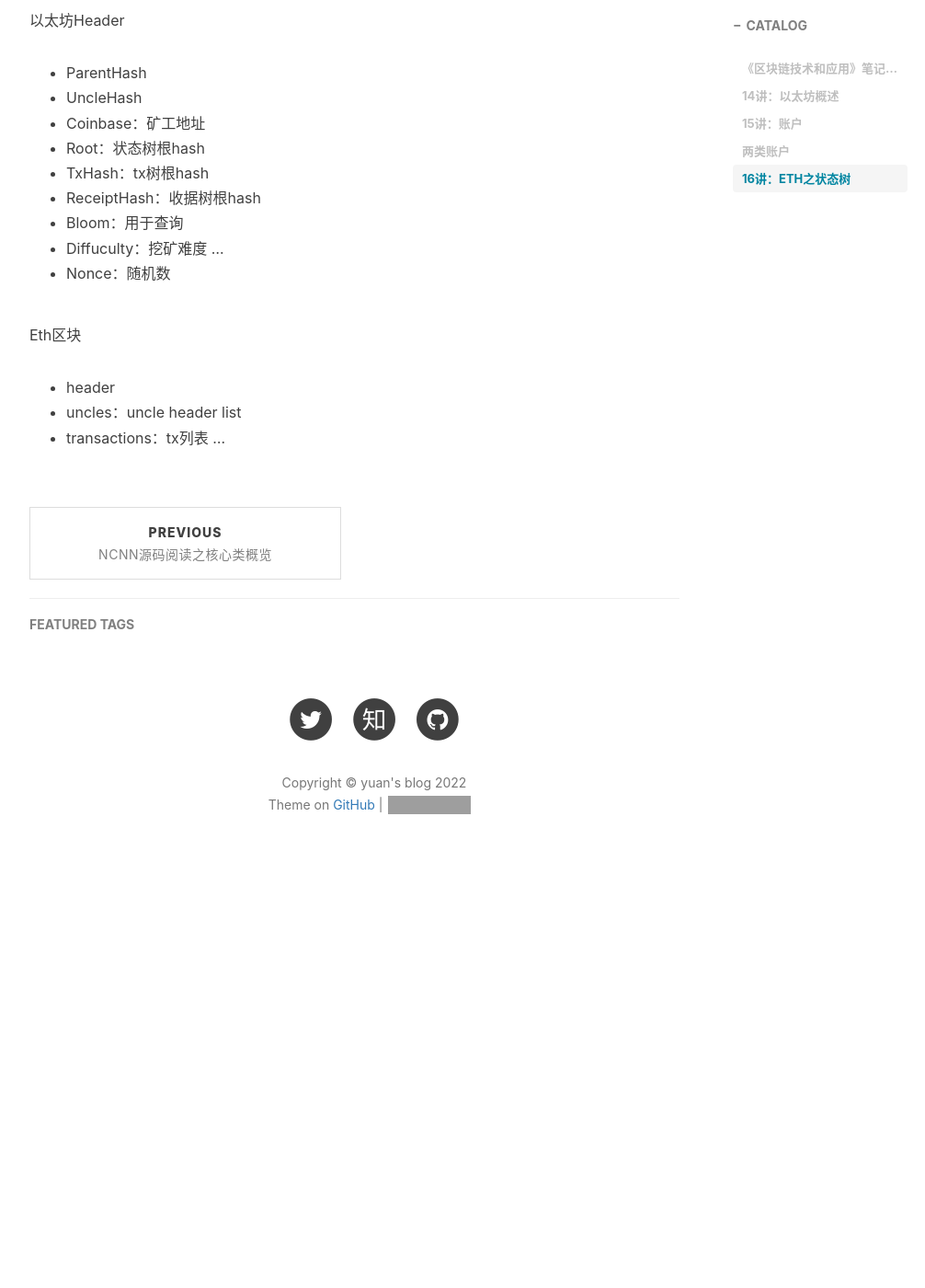
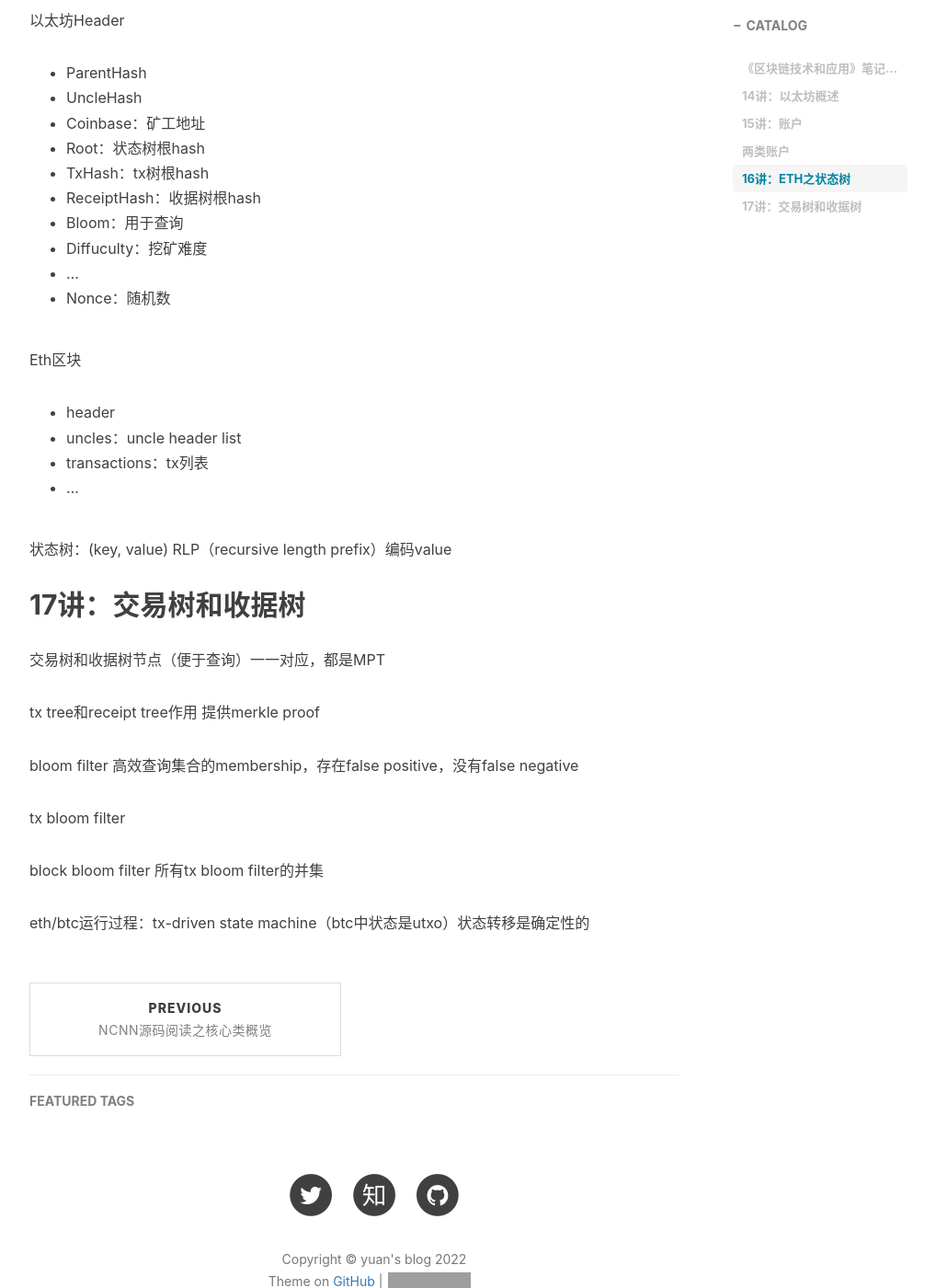
Before and after one commit to tlzhaoyuan/tlzhaoyuan.github.io, a Jekyll site: the page built from _posts/2022-06-02-区块链技术和应用课程笔记.md, in a window 1280 px wide and 1400 px high, scrolled down 2672 px. Shown: the whole window at 92% size, without its empty margins (233-1239 px from the left). Built offline with Jekyll 4.4.1, drawn with Linux system fonts in a browser that asks for light colours; nearby versions of some CDN libraries; comment, search, counter and statistics services are not loaded; before the commit the page ends 3651 px from its top, so only the background shows below that; some of the changed text lies outside the part shown; grey boxes are pictures that could not be loaded.

Commit message:
update blog

```diff
--- a/_posts/2022-06-02-区块链技术和应用课程笔记.md
+++ b/_posts/2022-06-02-区块链技术和应用课程笔记.md
@@ -97,11 +97,30 @@ MPT证明non membership
 * ReceiptHash：收据树根hash
 * Bloom：用于查询
 * Diffuculty：挖矿难度
-...
+* ...
 * Nonce：随机数
 
 Eth区块
 * header
 * uncles：uncle header list
 * transactions：tx列表
-...
+* ...
+
+状态树：(key, value) RLP（recursive length prefix）编码value
+
+
+## 17讲：交易树和收据树
+交易树和收据树节点（便于查询）一一对应，都是MPT
+
+tx tree和receipt tree作用
+提供merkle proof
+
+bloom filter
+高效查询集合的membership，存在false positive，没有false negative
+
+tx bloom filter
+
+block bloom filter
+所有tx bloom filter的并集
+
+eth/btc运行过程：tx-driven state machine（btc中状态是utxo）状态转移是确定性的
```
Also changed, not shown: other parts of _posts/2022-06-02-区块链技术和应用课程笔记.md (+1 -1 lines).
